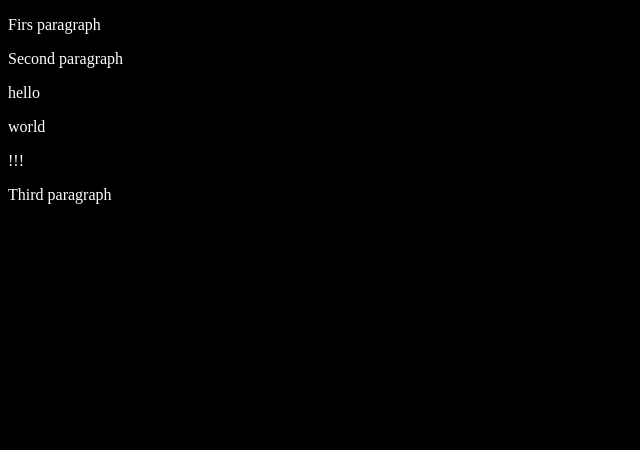
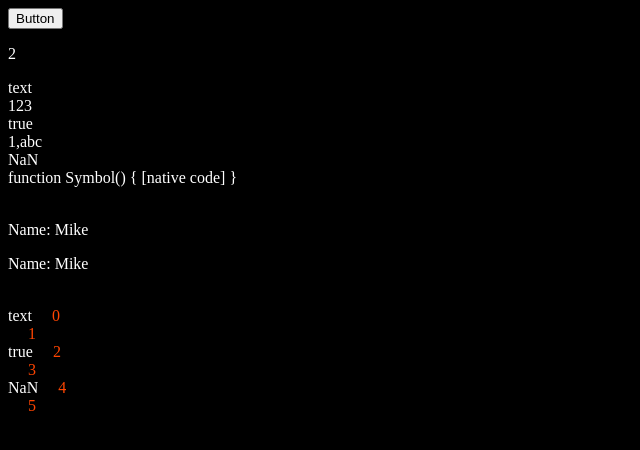
Before and after one commit to artemsavchenko963/AngularLearning, an Angular app: page / in a window 1280 px wide. Shown: the top 450 px of the page, without its empty margins (0-640 px from the left). Built offline with nearby package versions, Linux system fonts and the light colour scheme.

Commit message:
Structural directive *ngIf, *ngFor

```diff
--- a/src/app/app.html
+++ b/src/app/app.html
@@ -1,32 +1,41 @@
-<!-- <app-child>
-    <hr>
-    <p
-        style="background-color: rgb(0, 165, 8);">
-        Hello, World!
+<!-- 1 -->
+
+<button (click)="toggler = !toggler">Button</button>
+
+<ng-template [ngIf]="toggler" [ngIfThen]="test" [ngIfElse]="second">
+    <p>
+        learning Angular
     </p>
-    <div
-        style="background-color: blue;"
-        someAtribute>Hello, World!
-    </div>
-    <article
-        style="background-color: rgba(128, 128, 128, 0.341);"
-        class="some-css-class">
-        Hello, World!
-    </article>
-    <hr>
-</app-child> -->
+</ng-template>
+<ng-template #test>
+    <p>
+        2
+    </p>
+</ng-template>
+<ng-template #second>
+    <p>
+        1
+    </p><br>
 
-<p>Firs paragraph</p>
-<ng-container *ngTemplateOutlet="test; context: {first: 'hello' , $implicit: 'world', someText: '!!!'}">
-    <span>
-        Learning Angular
-    </span>
-</ng-container>
-<p>Third paragraph</p>
+<!-- 2 -->
 
-<ng-template #test let-item let-firstItem="first" let-someText="someText">
-    <p>Second paragraph</p>
-    <p>{{ firstItem }}</p>
-    <p>{{ item }}</p>
-    <p>{{ someText }}</p>
 </ng-template>
+<ng-container *ngIf = "true">
+<div *ngFor="let item of arr">
+    <span>{{item}}</span>
+</div>
+</ng-container><br>
+
+<!-- 3 -->
+
+<ng-container *ngIf = "obj.first.second.third as info">
+    <p>Name: {{ info.name }}</p>
+    <p>Name: {{ info.name }}</p>
+</ng-container><br>
+
+<!-- 4 -->
+
+<div *ngFor="let item of arr; even as evenItem; index as currentIndex">
+  <span *ngIf="evenItem">{{ item }}</span>
+  <span style="color: orangered; margin-left: 20px">{{ currentIndex }}</span>
+</div><br>
--- a/src/app/app.ts
+++ b/src/app/app.ts
@@ -12,14 +12,25 @@ import { CommonModule } from '@angular/common';
 })
 export class App {
 color = 'green';
-parentName: string = 'Hello!';
+toggler: boolean = true;
+str: string = '';
 
-  checkCurrentValue(event: Event) {
-    const target = event.target as HTMLInputElement;
-    console.log('e', target.value);
-  }
+arr: any[] = ['text', 123, true, [1, 'abc'], NaN, Symbol];
 
-  setNewName(newName: string) {
-    this.parentName = newName;
+  obj: any = {
+    first: {
+      second: {
+        third: {
+          age: 11,
+          name: 'Mike',
+        },
+      },
+    },
+  };
+
+  someTrackByMethod(index: number, item: any) {
+    console.log(1);
+
+    return item;
   }
 }
```
